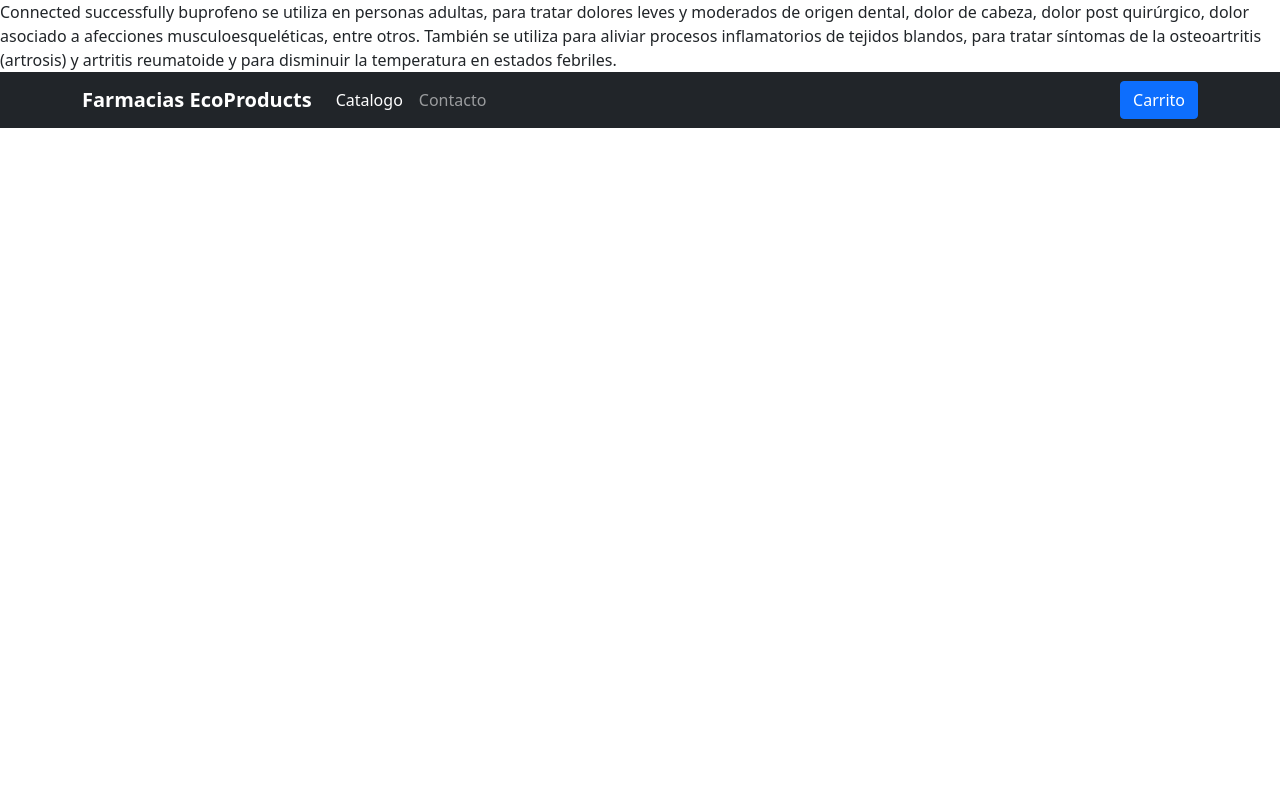
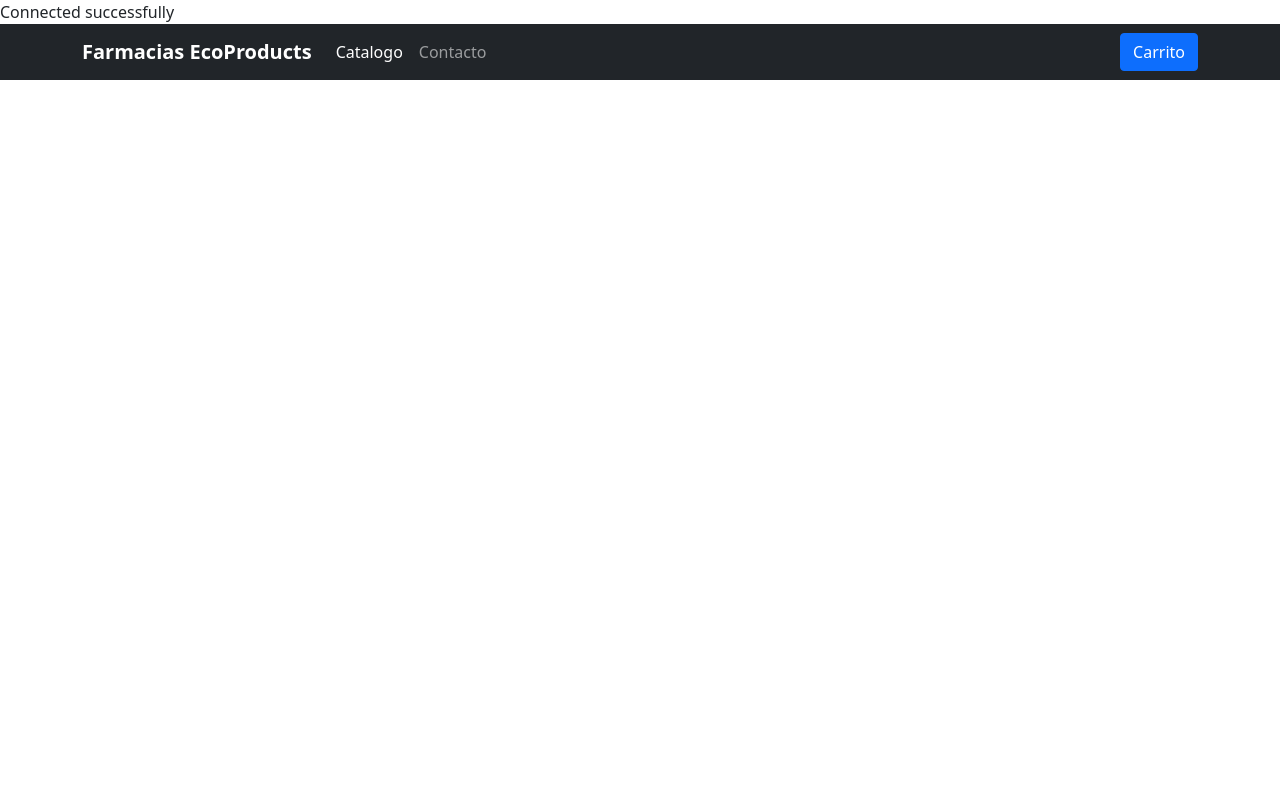
Before and after one commit to jeandiegoconi/Farmacia, a PHP site: page / in a window 1280 px wide. Run offline with PHP 8.4, Linux system fonts and the light colour scheme; data that the repository does not hold is empty.

Commit message:
Update index.php

```diff
--- a/index.php
+++ b/index.php
@@ -6,11 +6,10 @@
 
 ?>
 
-buprofeno se utiliza en personas adultas, para tratar dolores leves y moderados de origen dental, dolor de cabeza, dolor post quirúrgico, dolor asociado a afecciones musculoesqueléticas, entre otros. También se utiliza para aliviar procesos inflamatorios de tejidos blandos, para tratar síntomas de la osteoartritis (artrosis) y artritis reumatoide y para disminuir la temperatura en estados febriles.
-
 
 <!DOCTYPE html>
-<html lang= "es">
+<html lang="es">
+
 <head>
     <meta charset="UTF-8">
     <meta http-equiv="X-UA-Compatible" content="IE=edge">
@@ -18,7 +17,8 @@
     <title>Farmacias EcoProducts</title>
 
     <!-- Bootstrap CSS -->
-    <link href="https://cdn.jsdelivr.net/npm/bootstrap@5.1.3/dist/css/bootstrap.min.css" rel="stylesheet" integrity="sha384-1BmE4kWBq78iYhFldvKuhfTAU6auU8tT94WrHftjDbrCEXSU1oBoqyl2QvZ6jIW3" crossorigin="anonymous">
+    <link href="https://cdn.jsdelivr.net/npm/bootstrap@5.1.3/dist/css/bootstrap.min.css" rel="stylesheet"
+        integrity="sha384-1BmE4kWBq78iYhFldvKuhfTAU6auU8tT94WrHftjDbrCEXSU1oBoqyl2QvZ6jIW3" crossorigin="anonymous">
     <link href="css/estilos.css" rel="stylesheet">
 </head>
 
@@ -30,7 +30,8 @@
                 <a href="#" class="navbar-brand">
                     <strong>Farmacias EcoProducts</strong>
                 </a>
-                <button class="navbar-toggler" type="button" data-bs-toggle="collapse" data-bs-target="#navbarHeader" aria-controls="navbarHeader" aria-expanded="false" aria-label="Toggle navigation">
+                <button class="navbar-toggler" type="button" data-bs-toggle="collapse" data-bs-target="#navbarHeader"
+                    aria-controls="navbarHeader" aria-expanded="false" aria-label="Toggle navigation">
                     <span class="navbar-toggler-icon"></span>
                 </button>
 
@@ -56,7 +57,7 @@
                 <?php foreach($resultado as $row){ ?>
                 <div class="col">
                     <div class="card shadow-sm">
-                    <?php
+                        <?php
                         $id = $row['id'];
                         $imagen = "assets/images/productos/$id/imagen.jpg";
                         if (!file_exists($imagen)){
@@ -78,12 +79,14 @@
                 </div>
                 <?php } ?>
 
-                </div>
             </div>
+        </div>
         </div>
     </main>
 
-    <script src="https://cdn.jsdelivr.net/npm/bootstrap@5.1.3/dist/js/bootstrap.bundle.min.js" integrity="sha384-ka7Sk0Gln4gmtz2MlQnikT1wXgYsOg+OMhuP+IlRH9sENBO0LRn5q+8nbTov4+1p" crossorigin="anonymous"></script>
+    <script src="https://cdn.jsdelivr.net/npm/bootstrap@5.1.3/dist/js/bootstrap.bundle.min.js"
+        integrity="sha384-ka7Sk0Gln4gmtz2MlQnikT1wXgYsOg+OMhuP+IlRH9sENBO0LRn5q+8nbTov4+1p" crossorigin="anonymous">
+    </script>
 
 </body>
 
```
